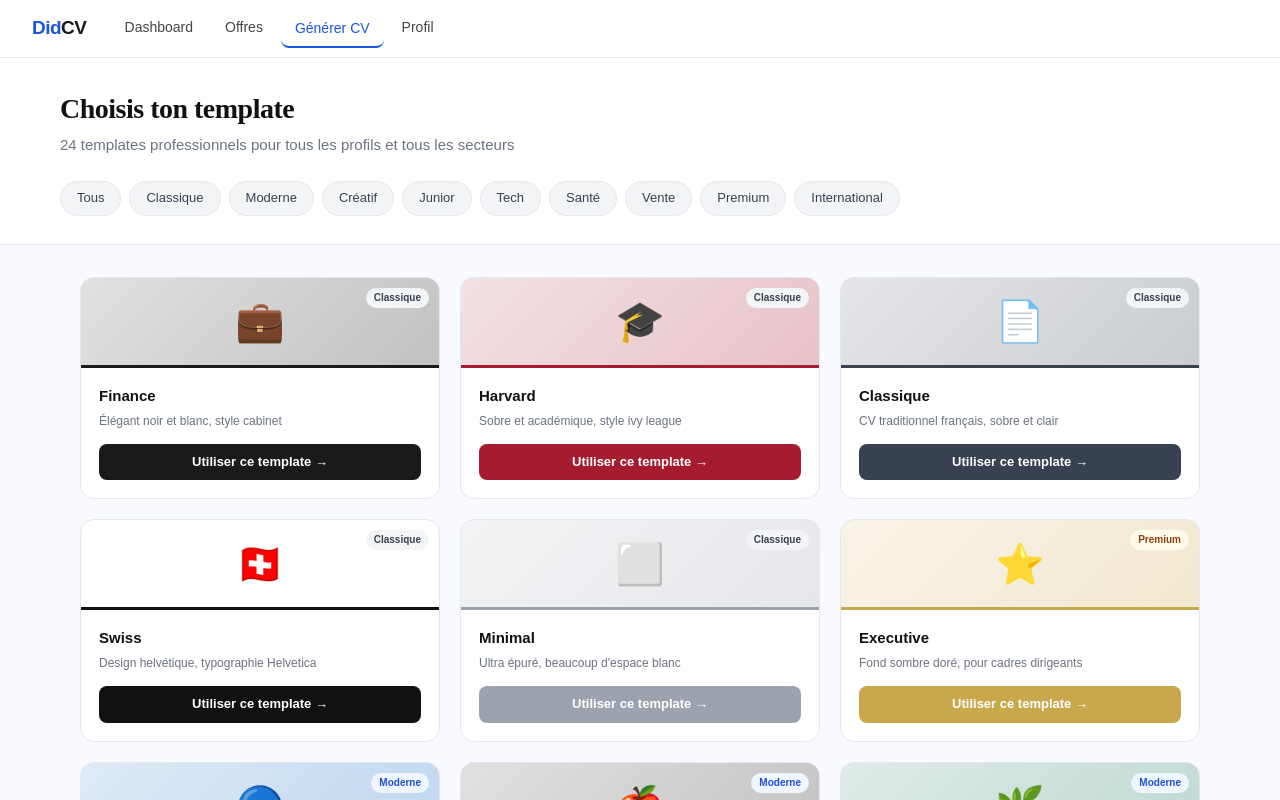
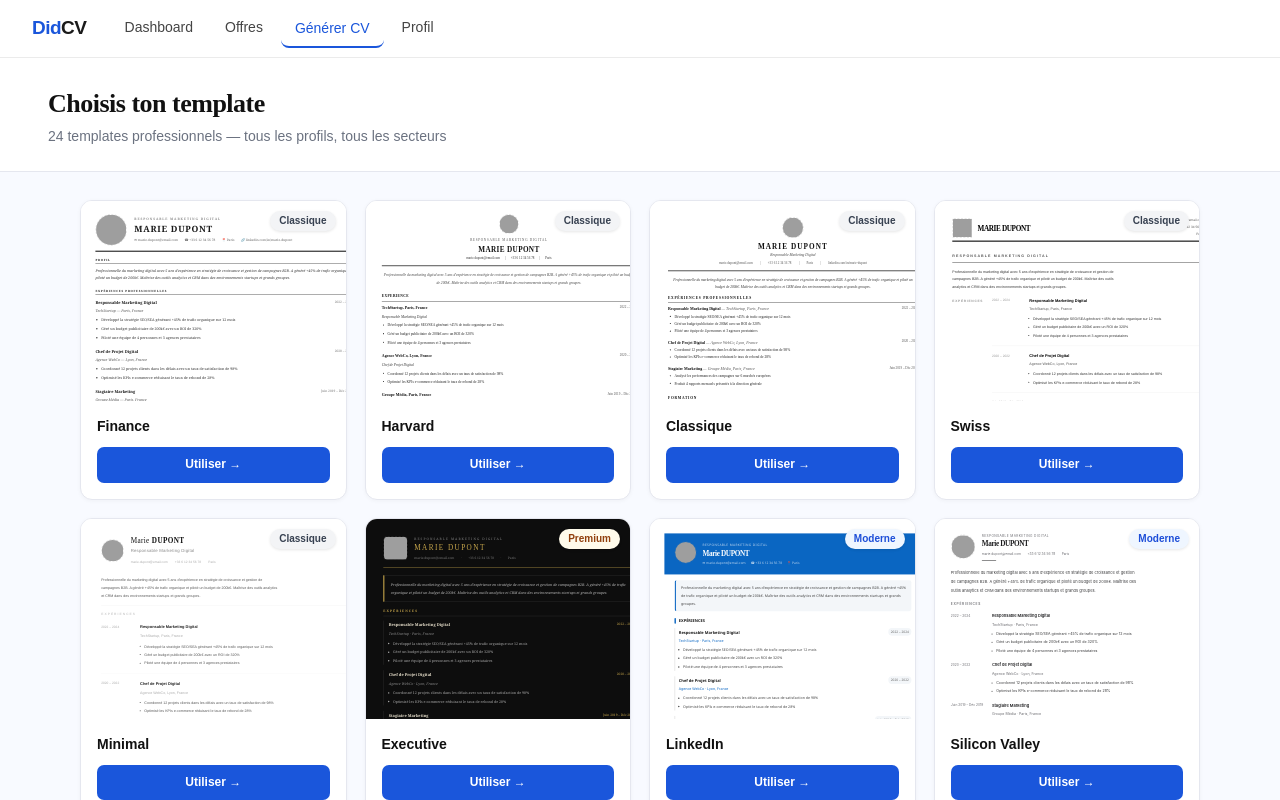
Before and after one commit to Didi276/didcv, a React (Vite) app: page /templates in a window 1280 px wide. Shown: the top 800 px of the page. Built offline with nearby package versions, Linux system fonts and the light colour scheme; no server answers; grey boxes are pictures that could not be loaded.

Commit message:
fix: vrais aperçus templates

```diff
--- a/src/Templates.jsx
+++ b/src/Templates.jsx
@@ -1,159 +1,142 @@
+import { CVTemplate } from './CVTemplates'
 import Navbar from './Navbar'
 import './App.css'
 
+// Données factices pour les aperçus
+const DUMMY_CV = {
+  prenom: 'Marie', nom: 'DUPONT',
+  titre: 'Responsable Marketing Digital',
+  email: 'marie.dupont@email.com',
+  telephone: '+33 6 12 34 56 78',
+  ville: 'Paris',
+  linkedin: 'linkedin.com/in/marie-dupont',
+  accroche: 'Professionnelle du marketing digital avec 5 ans d\'expérience en stratégie de croissance et gestion de campagnes B2B. A généré +45% de trafic organique et piloté un budget de 200k€. Maîtrise des outils analytics et CRM dans des environnements startups et grands groupes.',
+  experiences: [
+    { poste: 'Responsable Marketing Digital', entreprise: 'TechStartup', periode: '2022 – 2024', lieu: 'Paris, France',
+      missions: ['Développé la stratégie SEO/SEA générant +45% de trafic organique sur 12 mois','Géré un budget publicitaire de 200k€ avec un ROI de 320%','Piloté une équipe de 4 personnes et 3 agences prestataires'] },
+    { poste: 'Chef de Projet Digital', entreprise: 'Agence WebCo', periode: '2020 – 2022', lieu: 'Lyon, France',
+      missions: ['Coordonné 12 projets clients dans les délais avec un taux de satisfaction de 98%','Optimisé les KPIs e-commerce réduisant le taux de rebond de 28%'] },
+    { poste: 'Stagiaire Marketing', entreprise: 'Groupe Média', periode: 'Juin 2019 – Déc 2019', lieu: 'Paris, France',
+      missions: ['Analysé les performances des campagnes sur 6 marchés européens','Produit 4 rapports mensuels présentés à la direction générale'] },
+  ],
+  formations: [
+    { diplome: 'Master Marketing Digital & Data', etablissement: 'ESCP Business School', periode: '2018 – 2020', mention: 'Très Bien', description: 'Spécialisation en stratégie digitale, analytics et marketing automation.' },
+    { diplome: 'Licence Économie & Gestion', etablissement: 'Université Paris-Dauphine', periode: '2015 – 2018', mention: 'Bien', description: 'Parcours économie d\'entreprise avec option communication.' },
+  ],
+  competences: ['Google Analytics', 'SEO / SEA', 'HubSpot CRM', 'Adobe Creative Suite', 'Salesforce', 'Data Studio', 'Content Strategy', 'Social Media'],
+  langues: [{ langue: 'Français', niveau: 'Langue maternelle' }, { langue: 'Anglais', niveau: 'Courant (C1)' }, { langue: 'Espagnol', niveau: 'Intermédiaire (B1)' }],
+  certifications: [{ titre: 'Google Analytics Certified', organisme: 'Google', annee: '2023' }, { titre: 'HubSpot Marketing', organisme: 'HubSpot', annee: '2022' }],
+  centres_interet: ['Photographie', 'Voyage', 'Design graphique', 'Yoga'],
+}
+
 const TEMPLATES = [
-  // ── Classiques ──────────────────────────────────────────
-  { id: 'finance',       name: 'Finance',        desc: 'Élégant noir et blanc, style cabinet',      color: '#1a1a1a', emoji: '💼', tag: 'Classique'     },
-  { id: 'harvard',       name: 'Harvard',         desc: 'Sobre et académique, style ivy league',     color: '#A51C30', emoji: '🎓', tag: 'Classique'     },
-  { id: 'classique',     name: 'Classique',       desc: 'CV traditionnel français, sobre et clair',  color: '#374151', emoji: '📄', tag: 'Classique'     },
-  { id: 'swiss',         name: 'Swiss',           desc: 'Design helvétique, typographie Helvetica',  color: '#111',    emoji: '🇨🇭', tag: 'Classique'    },
-  { id: 'minimal',       name: 'Minimal',         desc: 'Ultra épuré, beaucoup d\'espace blanc',    color: '#9ca3af', emoji: '⬜', tag: 'Classique'     },
-  { id: 'executive',     name: 'Executive',       desc: 'Fond sombre doré, pour cadres dirigeants', color: '#c9a84c', emoji: '⭐', tag: 'Premium'       },
-
-  // ── Modernes ────────────────────────────────────────────
-  { id: 'linkedin',      name: 'LinkedIn',        desc: 'Bleu LinkedIn, moderne et professionnel',   color: '#0a66c2', emoji: '🔵', tag: 'Moderne'       },
-  { id: 'siliconvalley', name: 'Silicon Valley',  desc: 'Style Apple, propre et minimaliste',        color: '#1d1d1f', emoji: '🍎', tag: 'Moderne'       },
-  { id: 'moderne',       name: 'Moderne',         desc: 'Vert foncé, bicolore élégant',              color: '#0f6e56', emoji: '🌿', tag: 'Moderne'       },
-  { id: 'corporate',     name: 'Corporate',       desc: 'Bleu marine professionnel, badges titre',   color: '#1e3a5f', emoji: '🏢', tag: 'Moderne'       },
-  { id: 'timeline',      name: 'Timeline',        desc: 'Frise chronologique, parcours visuel',      color: '#1e40af', emoji: '⏱️', tag: 'Moderne'      },
-  { id: 'startup',       name: 'Startup',         desc: 'Fond sombre marine, style tech moderne',    color: '#38bdf8', emoji: '🚀', tag: 'Tech'          },
-
-  // ── Créatifs ────────────────────────────────────────────
-  { id: 'canva',         name: 'Canva',           desc: 'Dégradé rose violet, sidebar sombre',       color: '#f093fb', emoji: '🎨', tag: 'Créatif'       },
-  { id: 'creative',      name: 'Creative',        desc: 'Dégradé purple, cartes ombrées',            color: '#667eea', emoji: '✨', tag: 'Créatif'       },
-  { id: 'portfolio',     name: 'Portfolio',       desc: 'Fond noir, accents dégradés, pour artistes',color: '#f093fb', emoji: '🖼️', tag: 'Créatif'      },
-  { id: 'pastel',        name: 'Pastel',          desc: 'Violet pastel, badges arrondis doux',       color: '#7c3aed', emoji: '🌸', tag: 'Créatif'       },
-
-  // ── Spécialisés ─────────────────────────────────────────
-  { id: 'etudiant',      name: 'Étudiant',        desc: 'Formations en premier, idéal sans expérience', color: '#4f46e5', emoji: '🎓', tag: 'Junior'     },
-  { id: 'alternance',    name: 'Alternance',      desc: 'Orange, parfait pour recherche d\'alternance', color: '#ea580c', emoji: '🔄', tag: 'Junior'     },
-  { id: 'sante',         name: 'Santé',           desc: 'Teal médical, certifications en avant',    color: '#0d9488', emoji: '🏥', tag: 'Santé'          },
-  { id: 'commercial',    name: 'Commercial',      desc: 'Rouge impact, résultats et chiffres mis en avant', color: '#dc2626', emoji: '📈', tag: 'Vente'  },
-  { id: 'international', name: 'International',   desc: 'Bleu marine + or, candidatures à l\'étranger', color: '#1e3a5f', emoji: '🌍', tag: 'International'},
-
-  // ── Autres ──────────────────────────────────────────────
-  { id: 'tech',          name: 'Tech',            desc: 'Fond sombre terminal, pour développeurs',   color: '#22d3ee', emoji: '💻', tag: 'Tech'          },
-  { id: 'elegant',       name: 'Élégant',         desc: 'Tons chauds dorés, raffiné et distingué',  color: '#c9a87a', emoji: '🥂', tag: 'Premium'       },
-  { id: 'bold',          name: 'Bold',            desc: 'Rouge audacieux, typographie puissante',    color: '#c0392b', emoji: '💪', tag: 'Impact'        },
+  // Classiques
+  { id: 'finance',       name: 'Finance',        tag: 'Classique',     tagColor: '#374151', tagBg: '#f3f4f6' },
+  { id: 'harvard',       name: 'Harvard',        tag: 'Classique',     tagColor: '#374151', tagBg: '#f3f4f6' },
+  { id: 'classique',     name: 'Classique',      tag: 'Classique',     tagColor: '#374151', tagBg: '#f3f4f6' },
+  { id: 'swiss',         name: 'Swiss',          tag: 'Classique',     tagColor: '#374151', tagBg: '#f3f4f6' },
+  { id: 'minimal',       name: 'Minimal',        tag: 'Classique',     tagColor: '#374151', tagBg: '#f3f4f6' },
+  { id: 'executive',     name: 'Executive',      tag: 'Premium',       tagColor: '#92400e', tagBg: '#fffbeb' },
+  // Modernes
+  { id: 'linkedin',      name: 'LinkedIn',       tag: 'Moderne',       tagColor: '#1d4ed8', tagBg: '#eff6ff' },
+  { id: 'siliconvalley', name: 'Silicon Valley', tag: 'Moderne',       tagColor: '#1d4ed8', tagBg: '#eff6ff' },
+  { id: 'moderne',       name: 'Moderne',        tag: 'Moderne',       tagColor: '#1d4ed8', tagBg: '#eff6ff' },
+  { id: 'corporate',     name: 'Corporate',      tag: 'Moderne',       tagColor: '#1d4ed8', tagBg: '#eff6ff' },
+  { id: 'timeline',      name: 'Timeline',       tag: 'Moderne',       tagColor: '#1d4ed8', tagBg: '#eff6ff' },
+  { id: 'startup',       name: 'Startup',        tag: 'Tech',          tagColor: '#0f766e', tagBg: '#f0fdfa' },
+  // Créatifs
+  { id: 'canva',         name: 'Canva',          tag: 'Créatif',       tagColor: '#7e22ce', tagBg: '#fdf4ff' },
+  { id: 'creative',      name: 'Creative',       tag: 'Créatif',       tagColor: '#7e22ce', tagBg: '#fdf4ff' },
+  { id: 'portfolio',     name: 'Portfolio',      tag: 'Créatif',       tagColor: '#7e22ce', tagBg: '#fdf4ff' },
+  { id: 'pastel',        name: 'Pastel',         tag: 'Créatif',       tagColor: '#7e22ce', tagBg: '#fdf4ff' },
+  { id: 'elegant',       name: 'Élégant',        tag: 'Premium',       tagColor: '#92400e', tagBg: '#fffbeb' },
+  { id: 'bold',          name: 'Bold',           tag: 'Impact',        tagColor: '#991b1b', tagBg: '#fef2f2' },
+  // Spécialisés
+  { id: 'etudiant',      name: 'Étudiant',       tag: 'Junior',        tagColor: '#4338ca', tagBg: '#eef2ff' },
+  { id: 'alternance',    name: 'Alternance',     tag: 'Junior',        tagColor: '#4338ca', tagBg: '#eef2ff' },
+  { id: 'sante',         name: 'Santé',          tag: 'Santé',         tagColor: '#0d9488', tagBg: '#f0fdfa' },
+  { id: 'commercial',    name: 'Commercial',     tag: 'Vente',         tagColor: '#b91c1c', tagBg: '#fef2f2' },
+  { id: 'tech',          name: 'Tech',           tag: 'Tech',          tagColor: '#0f766e', tagBg: '#f0fdfa' },
+  { id: 'international', name: 'International',  tag: 'International', tagColor: '#1e40af', tagBg: '#eff6ff' },
 ]
 
-const TAG_COLORS = {
-  'Classique':     { bg: '#f3f4f6', color: '#374151' },
-  'Moderne':       { bg: '#eff6ff', color: '#1d4ed8' },
-  'Créatif':       { bg: '#fdf4ff', color: '#7e22ce' },
-  'Junior':        { bg: '#eff0ff', color: '#4338ca' },
-  'Tech':          { bg: '#f0fdfa', color: '#0f766e' },
-  'Santé':         { bg: '#f0fdfa', color: '#0d9488' },
-  'Vente':         { bg: '#fef2f2', color: '#b91c1c' },
-  'Premium':       { bg: '#fffbeb', color: '#92400e' },
-  'International': { bg: '#eff6ff', color: '#1e40af' },
-  'Impact':        { bg: '#fef2f2', color: '#991b1b' },
-}
-
-const FILTRES = ['Tous', 'Classique', 'Moderne', 'Créatif', 'Junior', 'Tech', 'Santé', 'Vente', 'Premium', 'International']
-
-export default function Templates() {
-  const [filtre, setFiltre] = window.React ? window.React.useState('Tous') : [null, () => {}]
-
-  // Utilise useState depuis React (importé dans main.jsx)
-  const [selectedFiltre, setSelectedFiltre] = (typeof window !== 'undefined' && window.__REACT_USE_STATE)
-    ? window.__REACT_USE_STATE('Tous')
-    : (() => { let v = 'Tous'; return [v, (nv) => { v = nv }] })()
-
+function TemplateCard({ t }) {
   return (
-    <div style={{ minHeight: '100vh', background: '#f8faff' }}>
-      <Navbar currentPage="generate" />
-
-      {/* Hero */}
-      <div style={{ background: '#fff', borderBottom: '1px solid #e5e7ef', padding: '36px 60px 28px' }}>
-        <h1 style={{ fontSize: '28px', fontWeight: '800', color: '#111', margin: '0 0 8px', letterSpacing: '-0.5px' }}>
-          Choisis ton template
-        </h1>
-        <p style={{ fontSize: '15px', color: '#6b7280', margin: '0 0 24px' }}>
-          24 templates professionnels pour tous les profils et tous les secteurs
-        </p>
-
-        {/* Filtres */}
-        <div style={{ display: 'flex', gap: '8px', flexWrap: 'wrap' }}>
-          {FILTRES.map(f => (
-            <a
-              key={f}
-              href={`?filtre=${f}`}
-              style={{
-                padding: '6px 16px', borderRadius: '20px', fontSize: '13px', fontWeight: '500',
-                textDecoration: 'none', cursor: 'pointer',
-                background: '#f3f4f6', color: '#374151',
-                border: '1px solid #e5e7ef',
+    <a href={`/generate?template=${t.id}`} style={{ textDecoration: 'none' }}>
+      <div style={{
+        background: '#fff', border: '1px solid #e5e7ef', borderRadius: '12px',
+        overflow: 'hidden', cursor: 'pointer',
+        transition: 'transform 0.15s, box-shadow 0.15s',
+        boxShadow: '0 1px 4px rgba(0,0,0,0.04)'
       }}
+        onMouseEnter={e => { e.currentTarget.style.transform = 'translateY(-4px)'; e.currentTarget.style.boxShadow = '0 12px 32px rgba(0,0,0,0.12)' }}
+        onMouseLeave={e => { e.currentTarget.style.transform = 'translateY(0)'; e.currentTarget.style.boxShadow = '0 1px 4px rgba(0,0,0,0.04)' }}
       >
-              {f}
-            </a>
-          ))}
+        {/* Aperçu réel du template */}
+        <div style={{ width: '100%', height: '200px', overflow: 'hidden', position: 'relative', background: '#f8f9fa' }}>
+          <div style={{
+            position: 'absolute', top: 0, left: 0,
+            width: '794px', height: '1123px',
+            transform: 'scale(0.36)',
+            transformOrigin: 'top left',
+            pointerEvents: 'none',
+            userSelect: 'none',
+          }}>
+            <CVTemplate cvData={DUMMY_CV} template={t.id} />
           </div>
-      </div>
-
-      {/* Grille */}
-      <div style={{ maxWidth: '1200px', margin: '0 auto', padding: '32px 40px' }}>
-        <div style={{ display: 'grid', gridTemplateColumns: 'repeat(auto-fill, minmax(280px, 1fr))', gap: '20px' }}>
-          {TEMPLATES.map(t => {
-            const tagStyle = TAG_COLORS[t.tag] || { bg: '#f3f4f6', color: '#374151' }
-            return (
-              <a
-                key={t.id}
-                href={`/generate?template=${t.id}`}
-                style={{ textDecoration: 'none' }}
-              >
-                <div style={{
-                  background: '#fff', border: '1px solid #e5e7ef', borderRadius: '14px',
-                  overflow: 'hidden', transition: 'transform 0.15s, box-shadow 0.15s',
-                  cursor: 'pointer',
-                }}
-                  onMouseEnter={e => {
-                    e.currentTarget.style.transform = 'translateY(-3px)'
-                    e.currentTarget.style.boxShadow = '0 8px 30px rgba(0,0,0,0.1)'
-                  }}
-                  onMouseLeave={e => {
-                    e.currentTarget.style.transform = 'translateY(0)'
-                    e.currentTarget.style.boxShadow = 'none'
-                  }}
-                >
-                  {/* Bande couleur + aperçu */}
-                  <div style={{
-                    height: '90px', background: `linear-gradient(135deg, ${t.color}22, ${t.color}44)`,
-                    borderBottom: `3px solid ${t.color}`, display: 'flex', alignItems: 'center',
-                    justifyContent: 'center', position: 'relative'
-                  }}>
-                    <div style={{ fontSize: '40px' }}>{t.emoji}</div>
           {/* Tag */}
           <div style={{
             position: 'absolute', top: '10px', right: '10px',
-                      background: tagStyle.bg, color: tagStyle.color,
-                      padding: '2px 8px', borderRadius: '10px', fontSize: '10px', fontWeight: '600'
+            background: t.tagBg, color: t.tagColor,
+            padding: '2px 9px', borderRadius: '10px',
+            fontSize: '10px', fontWeight: '700', zIndex: 10,
+            boxShadow: '0 1px 3px rgba(0,0,0,0.1)'
           }}>
             {t.tag}
           </div>
         </div>
 
         {/* Infos */}
-                  <div style={{ padding: '16px 18px 18px' }}>
-                    <div style={{ fontWeight: '700', fontSize: '15px', color: '#111', marginBottom: '4px' }}>
+        <div style={{ padding: '14px 16px 16px' }}>
+          <div style={{ fontWeight: '700', fontSize: '14px', color: '#111', marginBottom: '10px' }}>
             {t.name}
-                    </div>
-                    <div style={{ fontSize: '12px', color: '#6b7280', lineHeight: '1.5', marginBottom: '14px' }}>
-                      {t.desc}
           </div>
           <div style={{
             display: 'block', width: '100%', padding: '8px',
-                      background: t.color, color: '#fff', borderRadius: '8px',
-                      fontSize: '13px', fontWeight: '600', textAlign: 'center',
+            background: '#1a56db', color: '#fff', borderRadius: '7px',
+            fontSize: '12px', fontWeight: '600', textAlign: 'center',
           }}>
-                      Utiliser ce template →
+            Utiliser →
           </div>
         </div>
       </div>
     </a>
   )
-          })}
+}
+
+export default function Templates() {
+  return (
+    <div style={{ minHeight: '100vh', background: '#f8faff' }}>
+      <Navbar currentPage="generate" />
+
+      {/* Hero */}
+      <div style={{ background: '#fff', borderBottom: '1px solid #e5e7ef', padding: '32px 48px 24px' }}>
+        <h1 style={{ fontSize: '26px', fontWeight: '800', color: '#111', margin: '0 0 6px', letterSpacing: '-0.5px' }}>
+          Choisis ton template
+        </h1>
+        <p style={{ fontSize: '14px', color: '#6b7280', margin: 0 }}>
+          {TEMPLATES.length} templates professionnels — tous les profils, tous les secteurs
+        </p>
+      </div>
+
+      {/* Grille */}
+      <div style={{ maxWidth: '1200px', margin: '0 auto', padding: '28px 40px' }}>
+        <div style={{
+          display: 'grid',
+          gridTemplateColumns: 'repeat(auto-fill, minmax(240px, 1fr))',
+          gap: '18px'
+        }}>
+          {TEMPLATES.map(t => <TemplateCard key={t.id} t={t} />)}
         </div>
       </div>
     </div>
```
Lines whose indentation alone changed are shown as unchanged.
